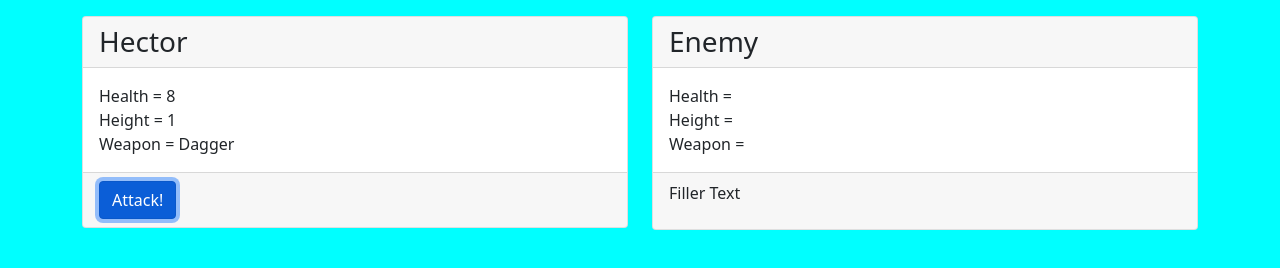
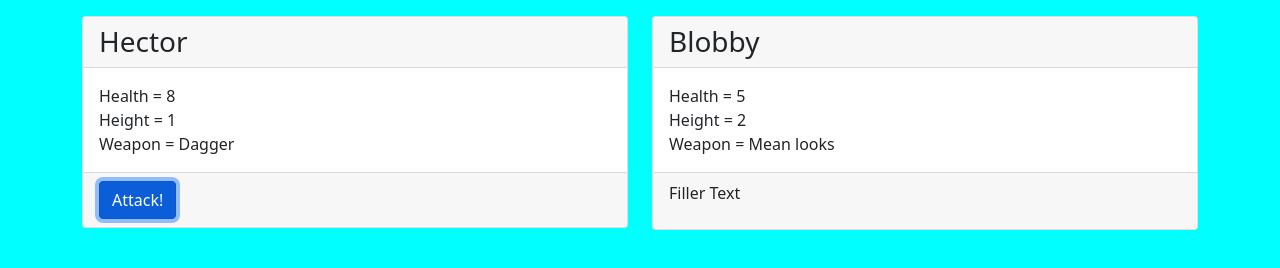
Before and after one commit to professional-pigeon/rpg2, a website built with webpack: page src/index.html in a window 1280 px wide. Both pictures are taken after a click on the button "Attack!". Built offline with nearby package versions, Linux system fonts and the light colour scheme.

Commit message:
final commit of 6/23
Co-authored-by: Arthur Lee <meleearthur@gmail.com>
Co-authored-by: Kyle Kay-Perez <Kyle.kayperez@gmail.com>
Co-authored-by: Scott Hutley <scotthutley1@comcast.net>

```diff
--- a/src/index.html
+++ b/src/index.html
@@ -27,7 +27,7 @@
 
       <div class="col">
         <div class="card">
-          <h3 class="card-header">Enemy</h3>
+          <h3 class="card-header"><span id="enemyCharacterName"></span></h3>
           <div class="card-body">
             <div>Health = <span id="enemyCharacterHealth"></span></div>
             <div>Height = <span id="enemyCharacterHeight"></span></div>
--- a/src/main.js
+++ b/src/main.js
@@ -16,10 +16,15 @@ let enemyCharacter = new Character("Blobby", 10, 10, 2, "Mean looks")
   $("#playerCharacterHealth").text(playerCharacter.health);
   $("#playerCharacterHeight").text(playerCharacter.height);
   $("#playerCharacterWeapon").text(playerCharacter.weapon);
-  console.log(playerCharacter.name)
+
+  $("#enemyCharacterName").text(enemyCharacter.name);
+  $("#enemyCharacterHealth").text(enemyCharacter.health);
+  $("#enemyCharacterHeight").text(enemyCharacter.height);
+  $("#enemyCharacterWeapon").text(enemyCharacter.weapon);
 
   $("#attack").click(function(){
     playerCharacter.subtractHealth();
     enemyCharacter.subtractHealthEnemy();
     $("#playerCharacterHealth").text(playerCharacter.health);
+    $("#enemyCharacterHealth").text(enemyCharacter.health);
   });
--- a/src/rpg.js
+++ b/src/rpg.js
@@ -9,9 +9,10 @@ export default class Character {
 
   attackRoll () {
     let number = Math.ceil((Math.random() * 6))
-    if (this.weapon === "Dagger") {
-      return number+2;
-    }
+      return number
+    // if (this.weapon === "Dagger") {
+    //   return number+2;
+    // }
   }
 
   enemyRoll () {
```
